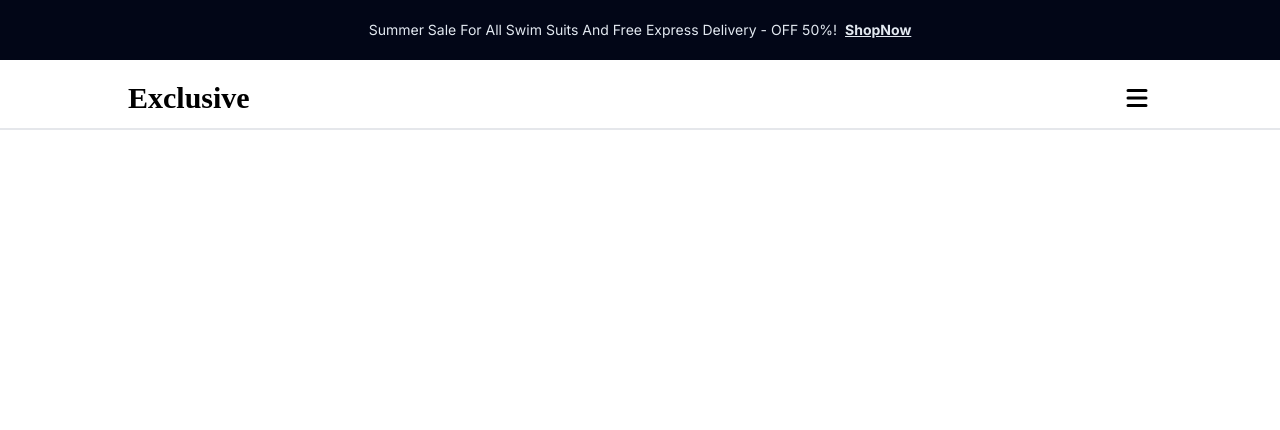
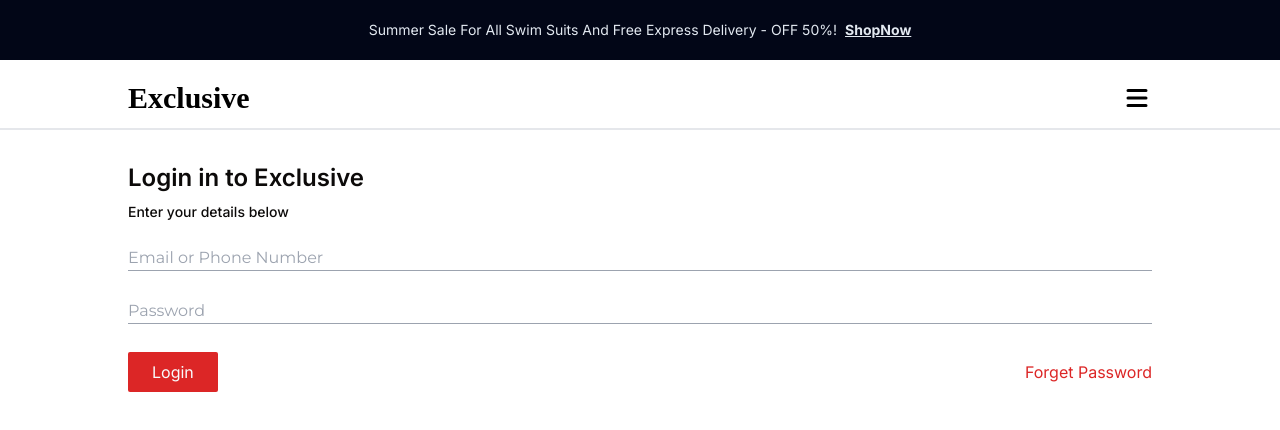
Before and after one commit to Iyanu1396/exclusive-ecommerce-store, a React (Vite) app: page / in a window 1280 px wide. Shown: the top 430 px of the page. Built offline with nearby package versions, Linux system fonts and the light colour scheme; a web font is replaced by a local one.

Commit message:
--working on loginForm

```diff
--- a/src/App.jsx
+++ b/src/App.jsx
@@ -1,5 +1,6 @@
 import NavBar from './ui/NavBar';
 import TopHeader from './ui/TopHeader'
+import LoginForm from './ui/LoginForm'
 
 function App() {
   return (
@@ -7,6 +8,7 @@
        <div >
       <TopHeader/>
       <NavBar/>
+      <LoginForm/>
     </div>
 
 
--- /dev/null
+++ b/src/ui/LoginForm.jsx
@@ -0,0 +1,31 @@
+function LoginForm() {
+  return (
+    <section className="mt-8">
+      <div className="m-auto w-[80%]">
+        <div className="space-y-2 pb-6 font-inter text-stone-950">
+          <h1 className="text-2xl font-semibold">Login in to Exclusive</h1>
+          <p className="text-sm font-medium">Enter your details below</p>
+        </div>
+
+        <form className="flex flex-col space-y-7">
+          <input
+            className="border-b-[1px] border-gray-400 font-mont outline-none"
+            type="text"
+            placeholder="Email or Phone Number"
+          />
+          <input
+            className="border-b-[1px] border-gray-400 font-mont outline-none"
+            type="text"
+            placeholder="Password"
+          />
+          <div className="flex justify-between font-inter">
+            <button className="rounded-sm bg-red-600 px-6 py-2 text-slate-50">Login</button>
+            <button className="text-red-600">Forget Password</button>
+          </div>
+        </form>
+      </div>
+    </section>
+  );
+}
+
+export default LoginForm;
```
Also changed, not shown: public/exclusive.png (deleted), public/searchIcon.png (deleted).
